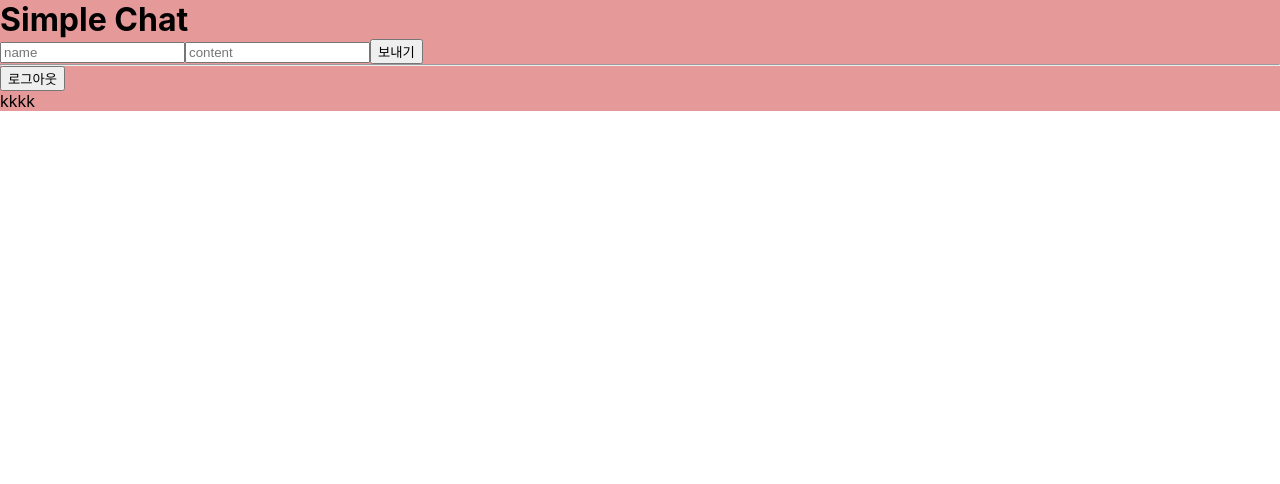
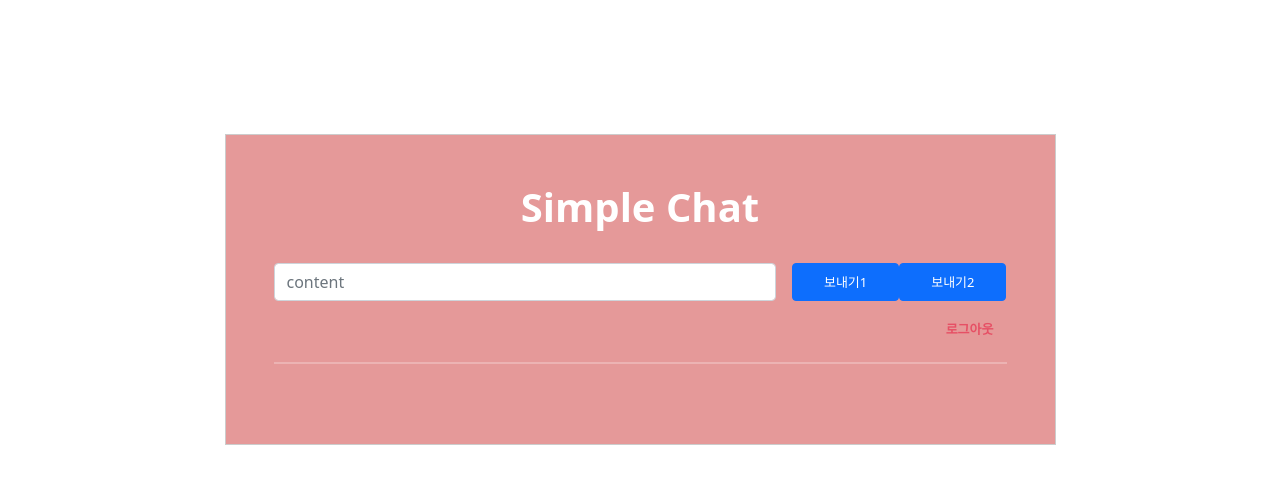
Before and after one commit to sumin21/Socket.io, a React (Create React App) app in the folder client/socket/: page / in a window 1280 px wide. Shown: the top 484 px of the page. Built offline with nearby package versions, Linux system fonts and the light colour scheme; no server answers.

Commit message:
socket namespace & room

```diff
--- a/client/socket/src/App.tsx
+++ b/client/socket/src/App.tsx
@@ -29,6 +29,9 @@ time, mark, audio, video {
 * {
   margin: 0;
 }
+a{
+  text-decoration:none !important;
+}
 `;
 const App: React.FC = () => {
   const newHomePage = Auth(Home, true);
--- /dev/null
+++ b/client/socket/src/routes/Home.css
@@ -0,0 +1,3 @@
+.senderChat{
+    color:  white;
+}
--- a/client/socket/src/routes/Home.tsx
+++ b/client/socket/src/routes/Home.tsx
@@ -1,3 +1,6 @@
+import "bootstrap/dist/css/bootstrap.min.css";
+import "./Home.css";
+
 import React, { useEffect, useState } from "react";
 import { useHistory, useLocation } from "react-router-dom";
 
@@ -6,21 +9,106 @@ import axios from "axios";
 import { io } from "socket.io-client";
 import styled from "styled-components";
 
-const AppCss = styled.div`
+const LoginCss = styled.div`
+  width: 100%;
+  height: 100%;
+  padding-top: 4.2rem;
+  padding-bottom: 4.2rem;
+  /* background-image: url('../../../../images/loginpageimg.png'); */
+  background-repeat: no-repeat;
+  background-size: cover;
+`;
+
+const LoginMargin = styled.div`
+  margin-top: 4.2rem;
+`;
+
+const MyForm = styled.div`
+  position: relative;
+  display: -ms-flexbox;
+  display: flex;
+  padding: 3rem;
+  -ms-flex-direction: column;
+  flex-direction: column;
+  width: 100%;
+  pointer-events: auto;
+  background-clip: padding-box;
+  border: 1px solid rgba(0, 0, 0, 0.2);
+  outline: 0;
+  /* max-width: 600px; */
+  min-width: 300px;
   background-color: #e59999;
+  text-align: center;
 `;
+
+const ChatTitle = styled.h1`
+  font-weight: 900;
+  color: white;
+  margin-bottom: 2rem;
+`;
+
+const ChatInputBox = styled.input`
+  margin-right: 1rem;
+`;
+
+const ChatInputs = styled.div`
+  display: flex;
+`;
+
+const SendBtn = styled.button`
+  font-size: small;
+  font-weight: 500;
+  width: 20%;
+`;
+
+const LogoutBtn = styled.button`
+  font-size: small;
+  font-weight: bold;
+  color: #e65065;
+  margin-top: 0.7rem;
+`;
+
+const LogoutBox = styled.div`
+  display: flex;
+  flex-direction: row-reverse;
+`;
+
+const HrCss = styled.hr`
+  color: white;
+  border: none;
+  height: 2px !important;
+`;
+
+const Chat = styled.div`
+  background-color: #ebc6c7;
+  border-radius: 10px;
+  margin-top: 1rem;
+`;
+
 //새로고침 -> 새로 연결 (이슈)
-const socket: any = io("ws://localhost:5000/", {});
+const socket: any = io("ws://localhost:5000/namespace1", {});
 socket.on("connect", () => {
   console.log(`connect ${socket.id}`);
 });
+
+socket.emit("joinRoom", 0, "이수민");
+
 socket.on("connect_error", () => {
   setTimeout(() => {
     socket.connect();
   }, 1000);
 });
-socket.on("send message", () => {
-  console.log(`send!`);
+
+socket.on("leaveRoom", (num: number, name: string) => {
+  console.log(`leaveRoom!`, num, name);
+});
+
+socket.on("joinRoom", (num: number, name: string) => {
+  console.log(`joinRoom!`, num, name);
+});
+
+socket.on("send message", (name: string, msg: string) => {
+  console.log(`send message!`, name, msg);
 });
 // console.log("11", socket.id);
 // socket.on("connection", () => {
@@ -34,32 +122,32 @@ const Home = (props: any) => {
     console.log("접속");
   }, []);
 
-  const [name, setName] = useState("");
   const [content, setContent] = useState("");
-  const [codes, setCodes] = useState("<div>kkkk</div>");
-
-  const onNameHandler = (event: any) => {
-    setName(event.currentTarget.value);
-  };
+  const [codes, setCodes] = useState("");
 
   const onContentHandler = (event: any) => {
     setContent(event.currentTarget.value);
   };
 
-  const handleClick = () => {
-    let obj = {
-      name,
+  const handleClick: any = (num: number) => {
+    let message = {
       content,
+      sender: socket.id,
     };
-    console.log(obj);
-    socket.emit("message", obj);
-    let newCode = codes + "<div>kkkk</div>";
+    console.log(message);
+
+    // num. name. msg
+    socket.emit("message", 0, "이수민", message);
+    let newCode = codes + `<div class="senderChat">${message.content}</div>`;
     setCodes(newCode);
+    setContent("");
+    console.log(codes);
   };
 
   const onClickHandler = () => {
     axios.get(`/api/users/logout`).then((response) => {
       if (response.data.success) {
+        socket.emit("leaveRoom", 0, "이수민");
         history.push("/login");
       } else {
         alert("로그아웃 하는데 실패 했습니다.");
@@ -68,28 +156,59 @@ const Home = (props: any) => {
   };
 
   return (
-    <AppCss>
-      <h1>Simple Chat</h1>
-      <input
-        id="name"
-        type="text"
-        placeholder="name"
-        value={name}
-        onChange={onNameHandler}
-      />
-      <input
-        id="content"
-        type="text"
-        placeholder="content"
-        value={content}
-        onChange={onContentHandler}
-      />
-      <button onClick={() => handleClick()}>보내기</button>
-      <hr />
-      <div id="chatbox"></div>
-      <Button onClick={onClickHandler}>로그아웃</Button>
-      <div className="chats" dangerouslySetInnerHTML={{ __html: codes }}></div>
-    </AppCss>
+    <LoginCss>
+      <LoginMargin className="container">
+        <div className="row">
+          <div className="col-md-9 mx-auto">
+            <MyForm className="form">
+              <ChatTitle>Simple Chat</ChatTitle>
+              <ChatInputs>
+                <ChatInputBox
+                  type="email"
+                  name="email"
+                  className="form-control"
+                  id="chat-content"
+                  aria-describedby="emailHelp"
+                  placeholder="content"
+                  value={content}
+                  onChange={onContentHandler}
+                />
+                <SendBtn
+                  type="button"
+                  className="btn btn-primary"
+                  onClick={() => handleClick(1)}
+                >
+                  보내기1
+                </SendBtn>
+                <SendBtn
+                  type="button"
+                  className="btn btn-primary"
+                  onClick={() => handleClick(2)}
+                >
+                  보내기2
+                </SendBtn>
+              </ChatInputs>
+              <LogoutBox>
+                <LogoutBtn
+                  type="button"
+                  className="btn btn"
+                  onClick={onClickHandler}
+                >
+                  로그아웃
+                </LogoutBtn>
+              </LogoutBox>
+              <HrCss />
+              <Chat>
+                <div
+                  className="chats"
+                  dangerouslySetInnerHTML={{ __html: codes }}
+                ></div>
+              </Chat>
+            </MyForm>
+          </div>
+        </div>
+      </LoginMargin>
+    </LoginCss>
   );
 };
 export default Home;
--- a/client/socket/src/routes/Login.tsx
+++ b/client/socket/src/routes/Login.tsx
@@ -1,8 +1,102 @@
+import "bootstrap/dist/css/bootstrap.min.css";
+
 import React, { useState } from "react";
 
 import Axios from "axios";
+import { createGlobalStyle } from "styled-components";
 import { io } from "socket.io-client";
+import styled from "styled-components";
 import { useHistory } from "react-router-dom";
+
+const LandingCss = styled.div`
+  width: 100%;
+  height: 100%;
+  padding-top: 4.2rem;
+  padding-bottom: 4.2rem;
+  background-color: #fafafa;
+  /* background-image: url('../../../../images/loginpageimg.png'); */
+  background-repeat: no-repeat;
+  background-size: cover;
+`;
+
+const LandingMargin = styled.div`
+  margin-top: 4.2rem;
+`;
+
+const MyForm = styled.div`
+  position: relative;
+  display: -ms-flexbox;
+  display: flex;
+  padding: 1rem;
+  -ms-flex-direction: column;
+  flex-direction: column;
+  width: 100%;
+  pointer-events: auto;
+  background-color: #fff;
+  background-clip: padding-box;
+  border: 1px solid rgba(0, 0, 0, 0.2);
+  outline: 0;
+  max-width: 400px;
+`;
+
+const NameBox = styled.div`
+  margin-right: 2rem;
+  margin-left: 2rem;
+`;
+
+const PasswordBox = styled.div`
+  margin-right: 2rem;
+  margin-left: 2rem;
+  margin-top: 0.5rem;
+  margin-bottom: 1rem;
+`;
+
+const LoginText = styled.h1`
+  margin-top: 2rem;
+  margin-bottom: 0;
+`;
+
+const Txt = styled.label`
+  font-size: 13px;
+`;
+
+const LoginBtnBox = styled.div`
+  margin-right: 2.5rem;
+  margin-left: 2.5rem;
+  width: auto;
+  margin-top: 2rem;
+`;
+
+const LoginBtn = styled.button`
+  padding: 0.4rem;
+  width: 100%;
+`;
+
+const LoginOr = styled.div`
+  position: relative;
+  color: #aaa;
+  margin-top: 10px;
+  margin-bottom: 10px;
+  padding-top: 10px;
+  padding-bottom: 10px;
+`;
+
+const SpanOr = styled.span`
+  display: block;
+  position: absolute;
+  left: 50%;
+  top: -2px;
+  margin-left: -25px;
+  background-color: #fff;
+  width: 50px;
+  text-align: center;
+`;
+
+const HrOr = styled.hr`
+  height: 1px;
+  margin-top: 0px !important;
+  margin-bottom: 0px !important;
+`;
 
 const Login = () => {
   const history = useHistory();
@@ -43,20 +137,20 @@ const Login = () => {
   };
 
   return (
-    <div className="landing-page">
-      <div className="container landing-page-margin">
+    <LandingCss>
+      <LandingMargin className="container">
         <div className="row">
           <div className="col-md-5 mx-auto">
-            <div id="first" className="display-class">
-              <div className="myform form ">
+            <div id="first">
+              <MyForm className="form">
                 <div className="logo mb-3">
                   <div className="col-md-12 text-center">
-                    <h1 className="login-text">Studeet</h1>
+                    <LoginText>Socket Chat</LoginText>
                   </div>
                 </div>
                 <form action="" method="post" name="login">
-                  <div className="form-group name-box">
-                    <label className="name-text">Name</label>
+                  <NameBox className="form-group">
+                    <Txt>Name</Txt>
                     <input
                       type="email"
                       name="email"
@@ -67,9 +161,9 @@ const Login = () => {
                       value={Name}
                       onChange={onNameHandler}
                     />
-                  </div>
-                  <div className="form-group password-box">
-                    <label className="password-text">Password</label>
+                  </NameBox>
+                  <PasswordBox className="form-group">
+                    <Txt>Password</Txt>
                     <input
                       type="password"
                       name="password"
@@ -80,21 +174,21 @@ const Login = () => {
                       value={Password}
                       onChange={onPasswordHandler}
                     />
-                  </div>
-                  <div className="login-btn-box col-md-12 text-center ">
-                    <button
+                  </PasswordBox>
+                  <LoginBtnBox className="col-md-12 text-center ">
+                    <LoginBtn
                       type="submit"
-                      className=" login-btn btn btn-block btn-primary tx-tfm"
+                      className="btn btn-block btn-primary tx-tfm"
                       onClick={chatBtnClick}
                     >
                       로그인
-                    </button>
-                  </div>
+                    </LoginBtn>
+                  </LoginBtnBox>
                   <div className="col-md-12 ">
-                    <div className="login-or">
-                      <hr className="hr-or" />
-                      <span className="span-or">or</span>
-                    </div>
+                    <LoginOr>
+                      <HrOr></HrOr>
+                      <SpanOr>or</SpanOr>
+                    </LoginOr>
                   </div>
                   <div className="register-btn-box col-md-12 text-center ">
                     <div className=" register-btn btn btn-block btn-outline-secondary">
@@ -107,12 +201,12 @@ const Login = () => {
                     </p>
                   </div>
                 </form>
-              </div>
+              </MyForm>
             </div>
           </div>
         </div>
-      </div>
-    </div>
+      </LandingMargin>
+    </LandingCss>
   );
 };
 export default Login;
```
Also changed, not shown: 1 other file (tests, documents, lock files or other folders).
